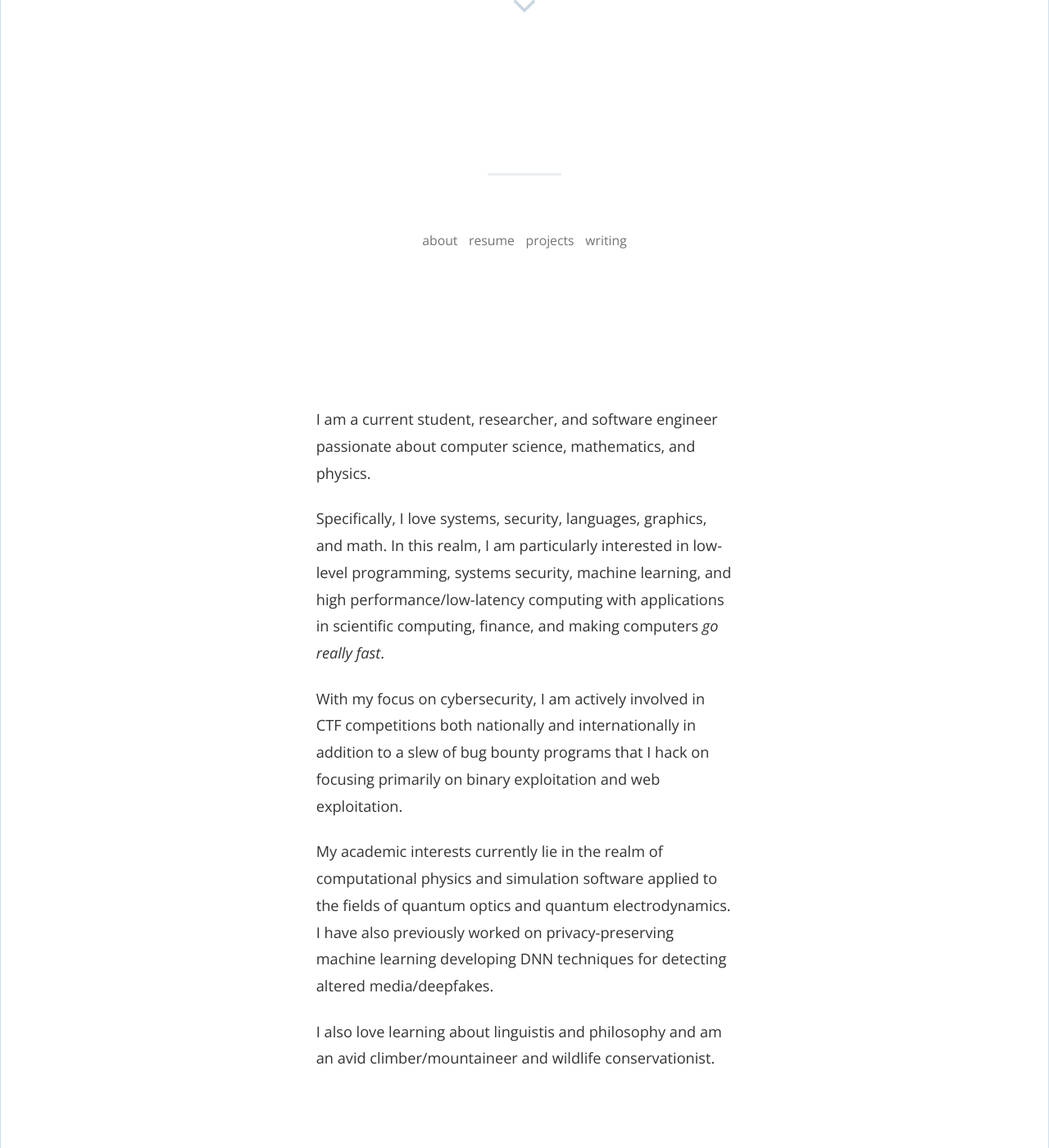
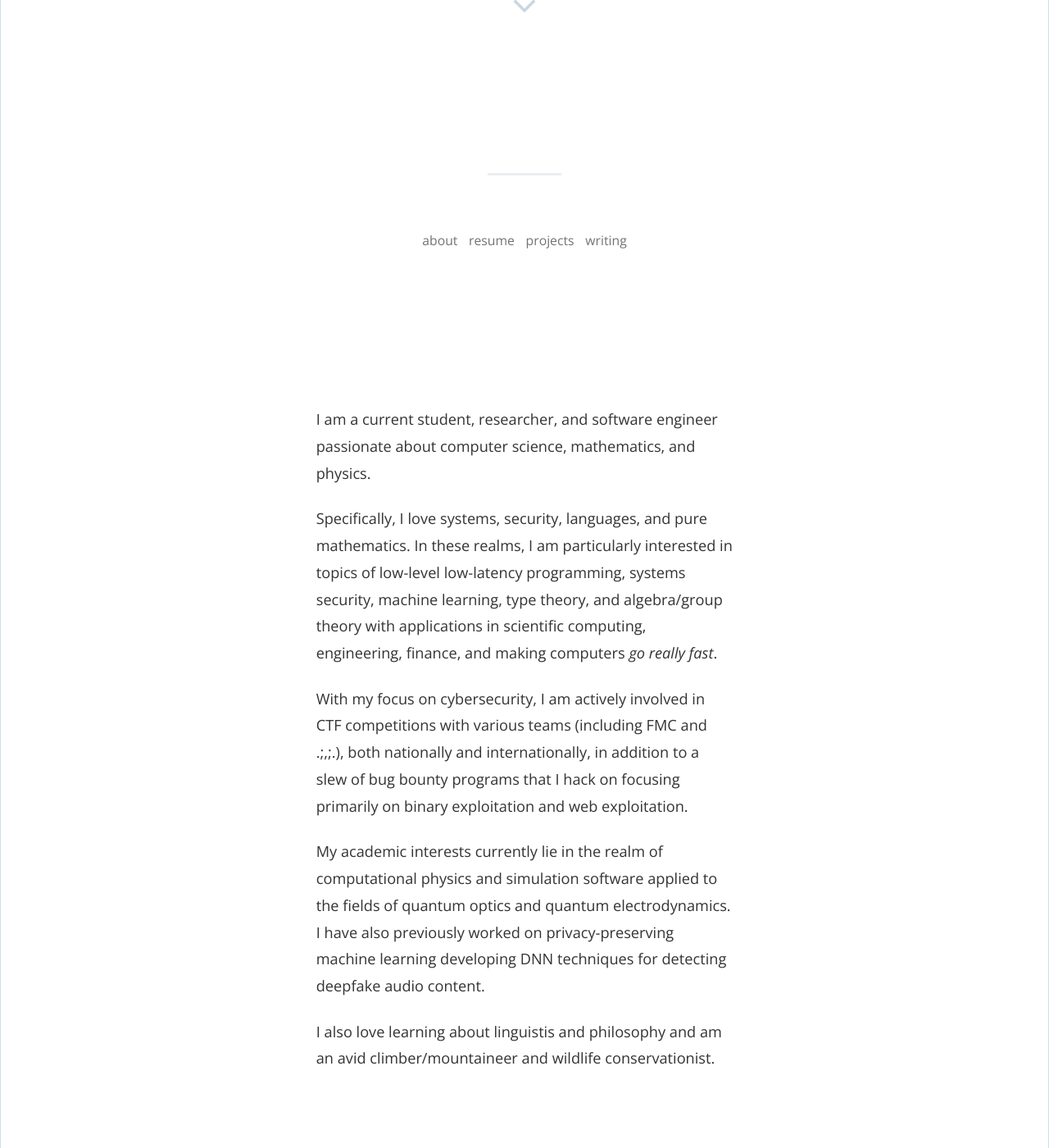
Before and after one commit to ZeroDayTea/patrickdobranowski.com, a Jekyll site: the page built from index.html, in a window 1280 px wide and 1400 px high, scrolled down 705 px. Shown: the whole window at 82% size. Built offline with Jekyll 4.4.1, drawn with Linux system fonts in a browser that asks for light colours; nearby versions of some CDN libraries; the list of posts is cut into pages by our own code; some of the changed text lies outside the part shown.

Commit message:
some basic website updates

```diff
--- a/_config.yml
+++ b/_config.yml
@@ -15,10 +15,10 @@
 # in the templates via {{ site.myvariable }}.
 title: "Hello. I'm Patrick Dobranowski."
 email: 'patrick.dobranowski@gmail.com'
-description: "I'm a researcher and developer interested in security, scientific computing, and machine learning"
+description: "I'm a researcher and software engineer building high-performance systems where nanoseconds matter -- from bare-metal real-time systems to machine learning"
 baseurl: "" # the subpath of your site, e.g. /blog
 url: "https://patrickdobranowski.com" # the base hostname & protocol for your site, e.g. https://example.com
-twitter_username: 'ZeroDayTea'
+twitter_username: ''
 github_username: 'ZeroDayTea'
 linkedin_url: 'patrick-dobranowski'
 
--- a/about.md
+++ b/about.md
@@ -5,10 +5,10 @@
 ---
 I am a current student, researcher, and software engineer passionate about computer science, mathematics, and physics.
 
-Specifically, I love systems, security, languages, graphics, and math. In this realm, I am particularly interested in low-level programming, systems security, machine learning, and high performance/low-latency computing with applications in scientific computing, finance, and making computers *go really fast*.
+Specifically, I love systems, security, languages, and pure mathematics. In these realms, I am particularly interested in topics of low-level low-latency programming, systems security, machine learning, type theory, and algebra/group theory with applications in scientific computing, engineering, finance, and making computers *go really fast*.
 
-With my focus on cybersecurity, I am actively involved in CTF competitions both nationally and internationally in addition to a slew of bug bounty programs that I hack on focusing primarily on binary exploitation and web exploitation.
+With my focus on cybersecurity, I am actively involved in CTF competitions with various teams (including FMC and .;,;.), both nationally and internationally, in addition to a slew of bug bounty programs that I hack on focusing primarily on binary exploitation and web exploitation.
 
-My academic interests currently lie in the realm of computational physics and simulation software applied to the fields of quantum optics and quantum electrodynamics. I have also previously worked on privacy-preserving machine learning developing DNN techniques for detecting altered media/deepfakes.
+My academic interests currently lie in the realm of computational physics and simulation software applied to the fields of quantum optics and quantum electrodynamics. I have also previously worked on privacy-preserving machine learning developing DNN techniques for detecting deepfake audio content.
 
 I also love learning about linguistis and philosophy and am an avid climber/mountaineer and wildlife conservationist.
```
Also changed, not shown: resume.md (+1 -1 lines).
